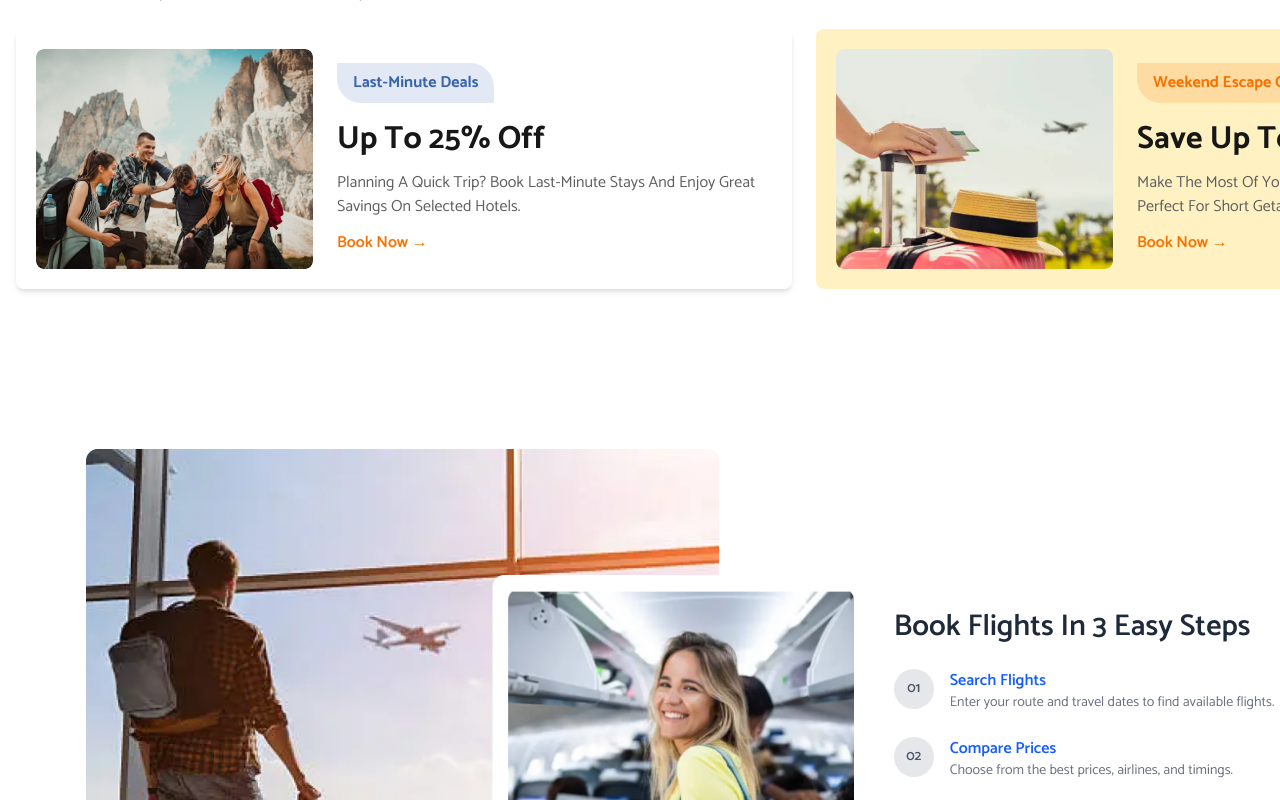
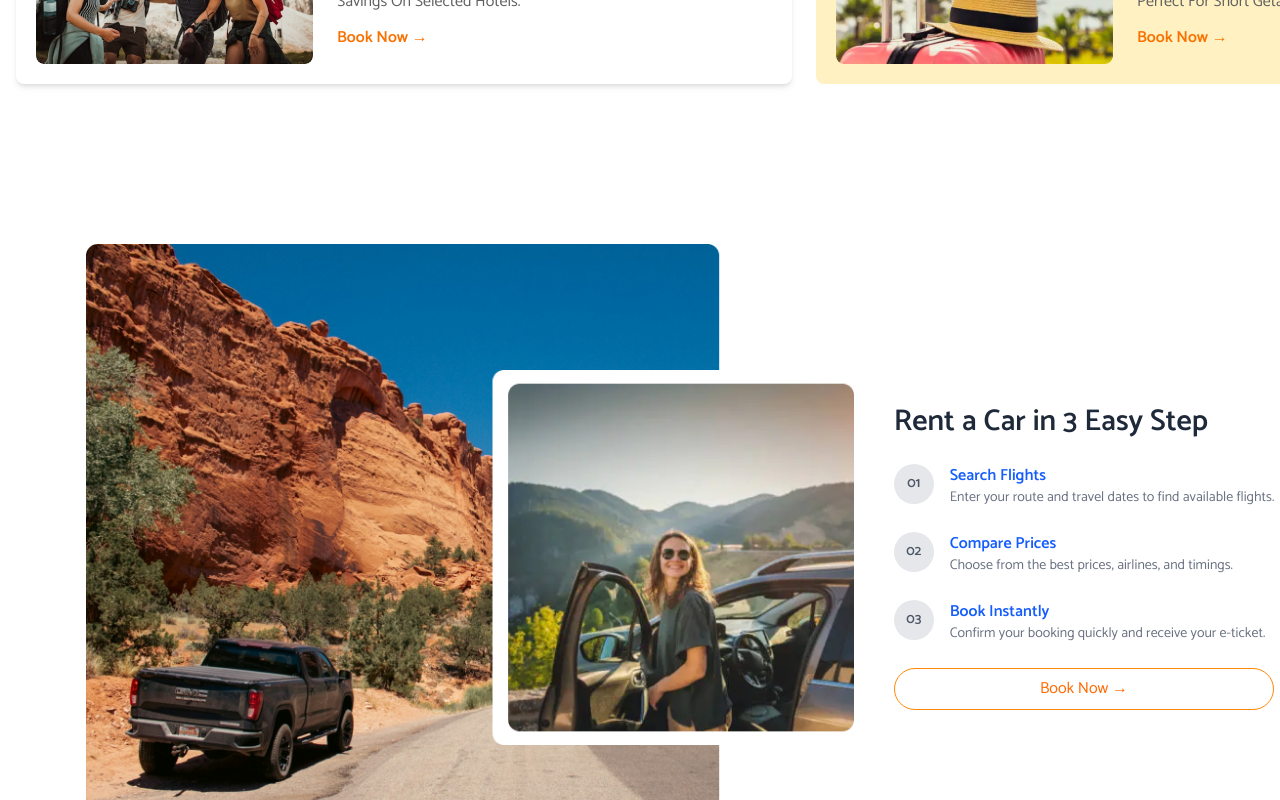
Before and after one commit to DeveloperTWH/amzioo-frontend, a Next.js app: page /car/landing in a window 1280 px wide. Shown: the part 2000-2800 px from the top of the page. Built offline with nearby package versions, Linux system fonts and the light colour scheme.

Commit message:
car rental page

```diff
--- a/app/car/landing/page.tsx
+++ b/app/car/landing/page.tsx
@@ -4,6 +4,8 @@ import { TopDestination } from "@/app/componenents/flight/topDestination"
 import { SpecialOffer } from "@/app/componenents/home/specialoffer"
 
 import BookFlightSection from "@/app/componenents/flight/bookFlightSection"
+import { Footer } from "@/app/componenents/footer/footer"
+import RentCarSection from "@/app/componenents/car/rentCarSection"
 
 
 export default function CarLandingPage() {
@@ -22,9 +24,10 @@ export default function CarLandingPage() {
                 <div className="font-medium text-white font-[Monserrat] text-center  whitespace-pre-line">{`Search, compare, and book flights at the best prices. Enjoy seamless booking,\nflexible options, and instant confirmations.`}</div>
 
               </div>
-              <div className="mt-40 w-full">
+              <div style={{position : "absolute", top : "750px"}} className=" w-full">
                 <FlightSearchPanel/>
               </div>
+
               </div>
 
               <div className="mt-20">
@@ -35,7 +38,11 @@ export default function CarLandingPage() {
                 <SpecialOffer/>
               </div>
 
-              <BookFlightSection/>
+              <RentCarSection/>
+
+
+               <Footer/>
+
             </div>
     )
 }
--- /dev/null
+++ b/app/componenents/car/rentCarSection.tsx
@@ -0,0 +1,68 @@
+import Image from "next/image";
+
+export default function RentCarSection() {
+
+  const steps = [
+    {
+      id: "01",
+      title: "Search Flights",
+      desc: "Enter your route and travel dates to find available flights.",
+    },
+    {
+      id: "02",
+      title: "Compare Prices",
+      desc: "Choose from the best prices, airlines, and timings.",
+    },
+    {
+      id: "03",
+      title: "Book Instantly",
+      desc: "Confirm your booking quickly and receive your e-ticket.",
+    },
+  ];
+  return (
+     <div className="flex flex-row justify-center gap-10 mt-40">
+            <div className="ml-20">
+                <Image
+                src={"/rentCar.png"}
+                alt="book flight"
+                width={768}
+                height={641}
+                />
+            </div>
+            <div className="flex justify-center flex-col">
+            <h2 className="text-xl sm:text-2xl md:text-3xl font-semibold mb-6 text-gray-800">
+              Rent a Car in 3 Easy Step
+            </h2>
+
+            <div className="
+            space-y-6">
+                {steps.map((step) => (
+                <div key={step.id} className="flex items-start gap-4">
+
+                    {/* Number */}
+                    <div className="w-10 h-10 flex items-center justify-center rounded-full bg-gray-200 text-sm font-semibold text-gray-600">
+                    {step.id}
+                    </div>
+
+                    {/* Text */}
+                    <div>
+                    <h4 className="text-base font-semibold text-blue-600">
+                        {step.title}
+                    </h4>
+                    <p className="text-sm text-gray-500">
+                        {step.desc}
+                    </p>
+                    </div>
+                </div>
+                ))}
+            </div>
+
+            {/* Button */}
+            <button className="mt-6 px-5 py-2 border border-orange-400 text-orange-500 rounded-full hover:bg-orange-500 hover:text-white transition">
+                Book Now →
+            </button>
+            </div>
+
+        </div>
+  )
+}
--- a/app/componenents/header/header.tsx
+++ b/app/componenents/header/header.tsx
@@ -81,10 +81,10 @@ export const HeaderBar = () => {
 
                 <div className="hidden md:flex items-center gap-6">
           <Link href={"/hotel/listing"} className="font-semibold">Hotels</Link>
-          <p className="font-semibold">Flights</p>
-          <p className="font-semibold">Car Rental</p>
-          <p className="font-semibold">Destinations</p>
-          <p className="font-semibold">Wishlist</p>
+           <Link href={"/flight/landing"} className="font-semibold">Flights</Link>
+          <Link href={"/car/landing"} className="font-semibold">Car Rental</Link>
+          <Link href={"/destination/listing"} className="font-semibold">Destinations</Link>
+          <Link href={"/wishlist"} className="font-semibold">Wishlist</Link>
         </div>
 
           {/* BUTTONS (hide on small) */}
```
Also changed, not shown: public/rentCar.png (added).
